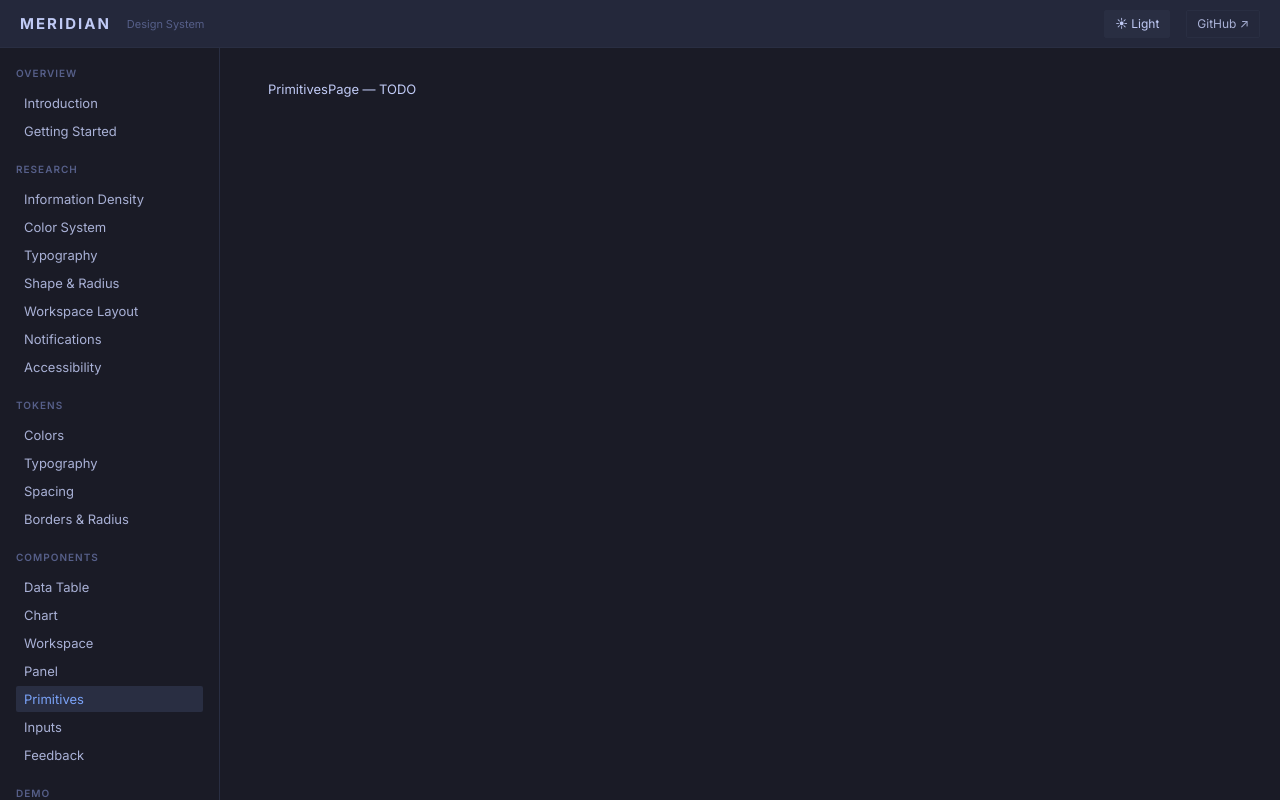
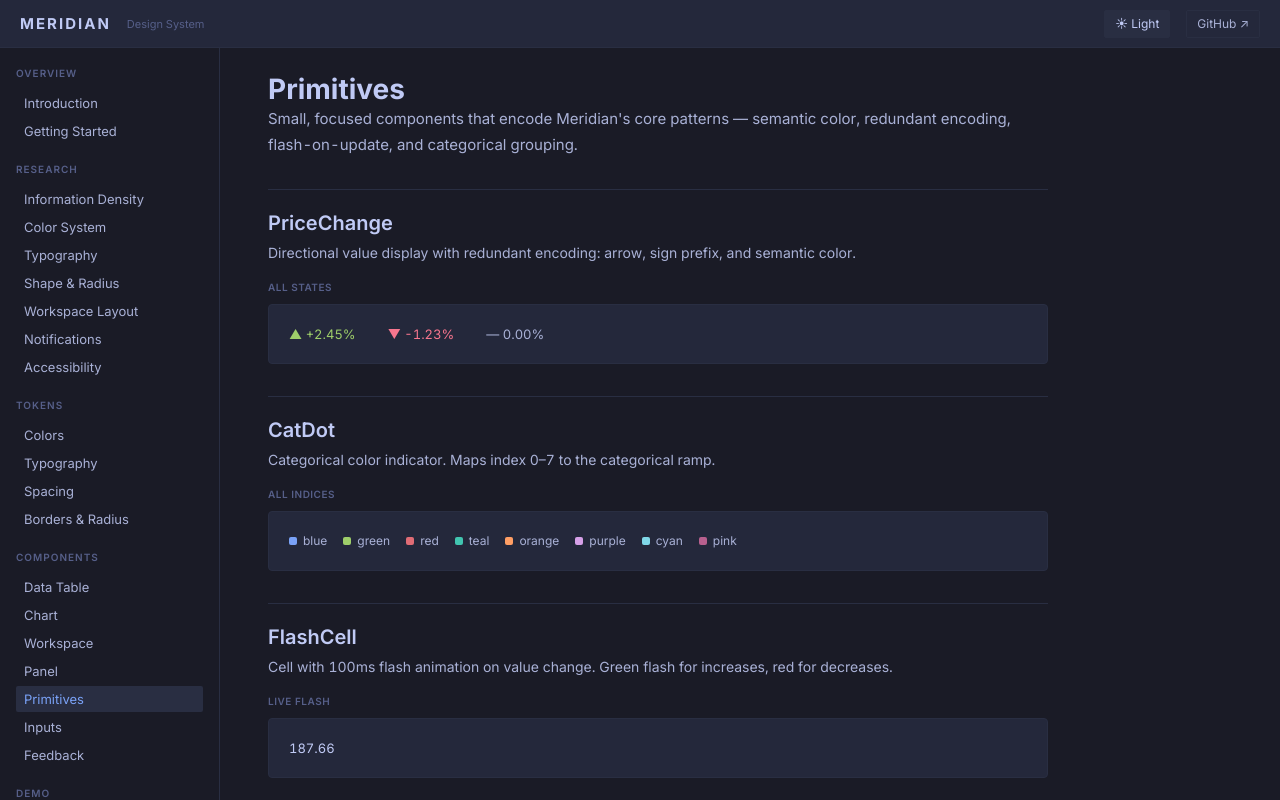
Before and after one commit to mcakes/meridian, a React (Vite) app: page /components/primitives in a window 1280 px wide. Built offline with nearby package versions, Linux system fonts and the light colour scheme.

Commit message:
feat: add Primitives component page

```diff
--- a/src/site/pages/components/PrimitivesPage.tsx
+++ b/src/site/pages/components/PrimitivesPage.tsx
@@ -1,3 +1,120 @@
+import { useState, useEffect } from 'react';
+import { Section } from '@/site/components/Section';
+import { ComponentDemo } from '@/site/components/ComponentDemo';
+import { PriceChange } from '@/components/primitives/PriceChange';
+import { CatDot } from '@/components/primitives/CatDot';
+import { FlashCell } from '@/components/primitives/FlashCell';
+import { MetricCard } from '@/components/primitives/MetricCard';
+import { Tag } from '@/components/primitives/Tag';
+import { Sparkline } from '@/components/data/Sparkline';
+
+function FlashDemo() {
+  const [flashValue, setFlashValue] = useState(187.42);
+  useEffect(() => {
+    const id = setInterval(() => {
+      setFlashValue(v => v + (Math.random() - 0.5) * 2);
+    }, 2000);
+    return () => clearInterval(id);
+  }, []);
+
+  return <FlashCell value={flashValue} format={(n) => n.toFixed(2)} />;
+}
+
 export default function PrimitivesPage() {
-  return <div>PrimitivesPage — TODO</div>;
+  return (
+    <div>
+      <h1 style={{ fontSize: 28, fontWeight: 700, color: 'var(--text-primary)', marginBottom: 8 }}>
+        Primitives
+      </h1>
+      <p style={{ fontSize: 15, color: 'var(--text-secondary)', lineHeight: 1.7 }}>
+        Small, focused components that encode Meridian's core patterns — semantic color, redundant encoding, flash-on-update, and categorical grouping.
+      </p>
+
+      <Section title="PriceChange">
+        <p style={{ fontSize: 14, color: 'var(--text-secondary)', margin: '0 0 12px 0' }}>
+          Directional value display with redundant encoding: arrow, sign prefix, and semantic color.
+        </p>
+        <ComponentDemo label="All States">
+          <div style={{ display: 'flex', gap: 32, alignItems: 'center' }}>
+            <PriceChange value={2.45} />
+            <PriceChange value={-1.23} />
+            <PriceChange value={0} />
+          </div>
+        </ComponentDemo>
+      </Section>
+
+      <Section title="CatDot">
+        <p style={{ fontSize: 14, color: 'var(--text-secondary)', margin: '0 0 12px 0' }}>
+          Categorical color indicator. Maps index 0–7 to the categorical ramp.
+        </p>
+        <ComponentDemo label="All Indices">
+          <div style={{ display: 'flex', gap: 16, flexWrap: 'wrap' }}>
+            {['blue', 'green', 'red', 'teal', 'orange', 'purple', 'cyan', 'pink'].map((name, i) => (
+              <div key={name} style={{ display: 'flex', alignItems: 'center', gap: 6 }}>
+                <CatDot index={i} />
+                <span style={{ fontSize: 12, color: 'var(--text-secondary)' }}>{name}</span>
+              </div>
+            ))}
+          </div>
+        </ComponentDemo>
+      </Section>
+
+      <Section title="FlashCell">
+        <p style={{ fontSize: 14, color: 'var(--text-secondary)', margin: '0 0 12px 0' }}>
+          Cell with 100ms flash animation on value change. Green flash for increases, red for decreases.
+        </p>
+        <ComponentDemo label="Live Flash">
+          <FlashDemo />
+        </ComponentDemo>
+      </Section>
+
+      <Section title="MetricCard">
+        <p style={{ fontSize: 14, color: 'var(--text-secondary)', margin: '0 0 12px 0' }}>
+          KPI display with label, value, and optional sublabel.
+        </p>
+        <ComponentDemo label="Metric Cards">
+          <div style={{ display: 'flex', gap: 12 }}>
+            <MetricCard label="Price" value="187.42" />
+            <MetricCard label="Volume" value="12.4M" />
+            <MetricCard label="Delta" value="0.55" sublabel="ATM option" />
+          </div>
+        </ComponentDemo>
+      </Section>
+
+      <Section title="Tag">
+        <p style={{ fontSize: 14, color: 'var(--text-secondary)', margin: '0 0 12px 0' }}>
+          Status indicator with semantic color variants.
+        </p>
+        <ComponentDemo label="All Variants">
+          <div style={{ display: 'flex', gap: 12 }}>
+            <Tag variant="pass">Pass</Tag>
+            <Tag variant="warn">Warning</Tag>
+            <Tag variant="fail">Fail</Tag>
+          </div>
+        </ComponentDemo>
+      </Section>
+
+      <Section title="Sparkline">
+        <p style={{ fontSize: 14, color: 'var(--text-secondary)', margin: '0 0 12px 0' }}>
+          Inline SVG chart for trends. Custom polyline rendering, optional area fill at 15% opacity.
+        </p>
+        <ComponentDemo label="Sparkline Patterns">
+          <div style={{ display: 'flex', gap: 24, alignItems: 'center' }}>
+            <div>
+              <div style={{ fontSize: 11, color: 'var(--text-muted)', marginBottom: 4 }}>Uptrend</div>
+              <Sparkline data={[10, 12, 11, 14, 16, 15, 18, 20, 19, 22]} width={80} height={24} />
+            </div>
+            <div>
+              <div style={{ fontSize: 11, color: 'var(--text-muted)', marginBottom: 4 }}>Downtrend</div>
+              <Sparkline data={[22, 20, 21, 18, 16, 17, 14, 12, 13, 10]} width={80} height={24} color="var(--color-cat-2)" />
+            </div>
+            <div>
+              <div style={{ fontSize: 11, color: 'var(--text-muted)', marginBottom: 4 }}>With Area</div>
+              <Sparkline data={[15, 18, 12, 20, 14, 22, 16, 19, 13, 21]} width={80} height={24} color="var(--color-cat-3)" showArea />
+            </div>
+          </div>
+        </ComponentDemo>
+      </Section>
+    </div>
+  );
 }
```
